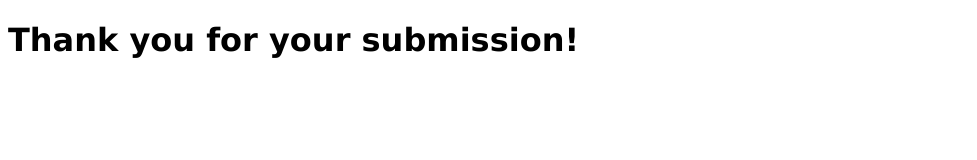
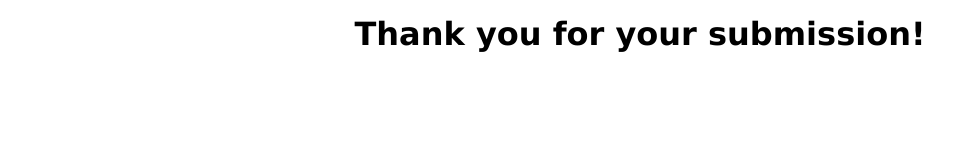
Before and after one commit to ameliazoek/web-to-lead, a plain HTML site: page thankyou.html in a window 1280 px wide. Shown: the whole page, without its empty margins (0-977 px from the left). Drawn offline with Linux system fonts and the light colour scheme.

Commit message:
add margin and styling

```diff
--- a/styles.css
+++ b/styles.css
@@ -6,6 +6,7 @@
 
 h1 {
     text-align: center;
+    margin: 15px;
 }
 
 label, input {
--- a/thankyou.html
+++ b/thankyou.html
@@ -4,6 +4,7 @@
     <meta charset="UTF-8">
     <meta name="viewport" content="width=device-width, initial-scale=1.0">
     <title>Thank You</title>
+    <link rel="stylesheet" href="styles.css">
 </head>
 <body>
     <h1 style="font-family:verdana">Thank you for your submission!</h1>
```
